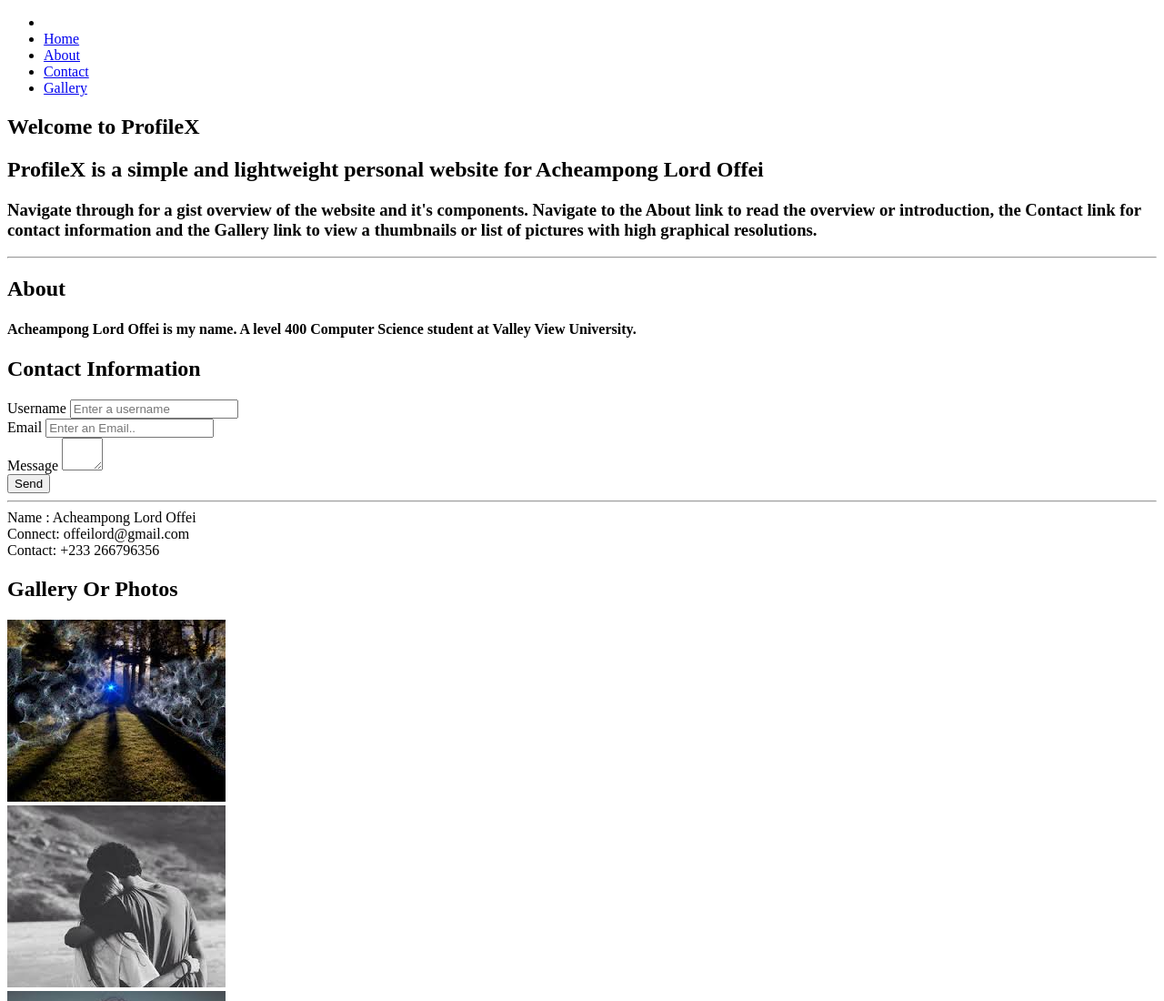
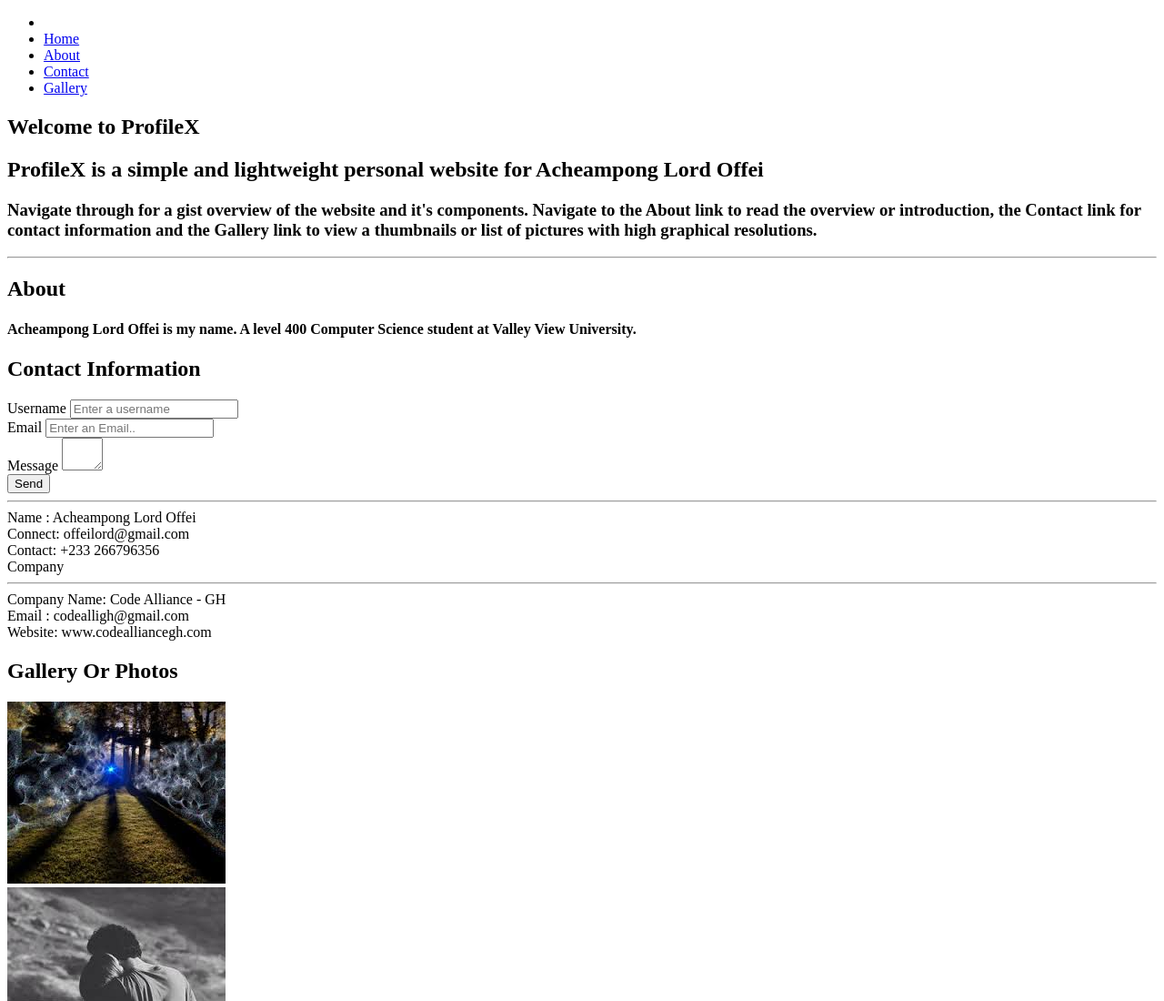
Before and after one commit to LORD-KAY/ieapplication, a plain HTML site: page index.html in a window 1280 px wide. Shown: the top 1100 px of the page at 91% size. Drawn offline with Linux system fonts and the light colour scheme.

Commit message:
Add the company details to the contact pane in the index page :

```diff
--- a/index.html
+++ b/index.html
@@ -85,6 +85,26 @@
                             </label>
                             +233 266796356
                         </div>
+                        <div class="title-company">Company</div>
+                        <hr>
+                        <div class="company-name">
+                            <label for="company">
+                                Company Name:
+                            </label>
+                            Code Alliance - GH
+                        </div>
+                        <div class="company-name">
+                            <label for="company">
+                                Email :
+                            </label>
+                            codealligh@gmail.com
+                        </div>
+                        <div class="company-name">
+                            <label for="company">
+                                Website:
+                            </label>
+                            www.codealliancegh.com
+                        </div>
                     </div>
 				</section>
                 <section class="gallery-pane" id="gallery">
```
